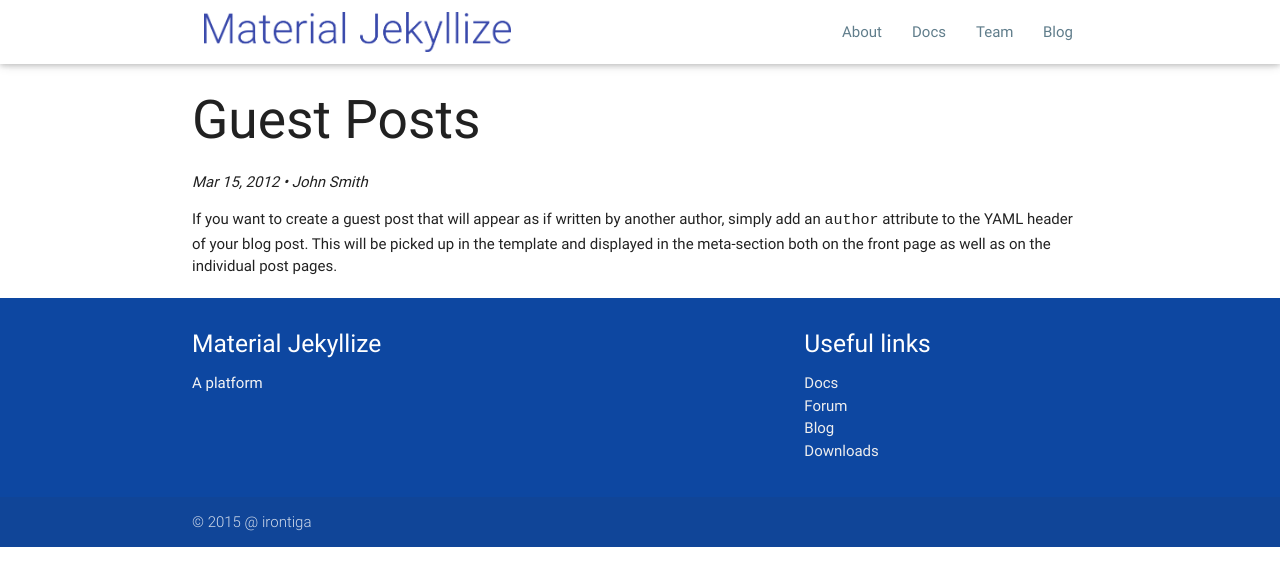
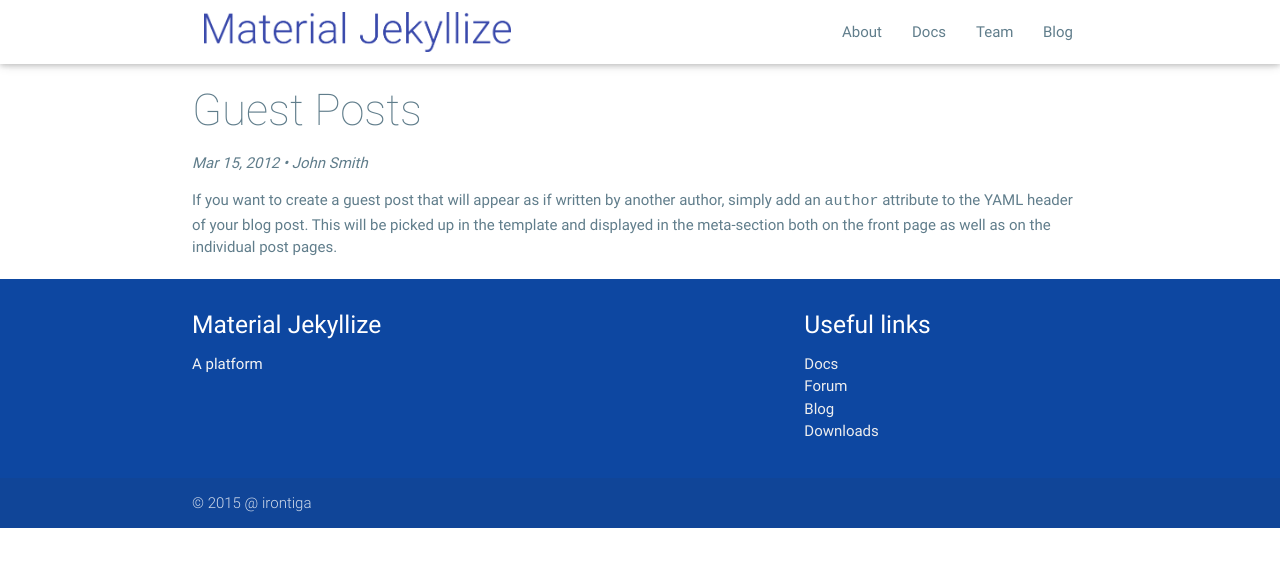
Before and after one commit to irontiga/material-jekyllize, a Jekyll site: the page built from _posts/2012-03-15-guest-blogs.markdown, in a window 1280 px wide. Shown: the top 586 px of the page. Built offline with Jekyll 4.4.1, drawn with Linux system fonts in a browser that asks for light colours; nearby versions of some CDN libraries.

Commit message:
Post page

```diff
--- a/_layouts/post.html
+++ b/_layouts/post.html
@@ -4,11 +4,11 @@
 <div class="container">
 
   <header class="post-header">
-    <h2 class="post-title">{{ page.title }}</h2>
-    <i class="post-meta">{{ page.date | date: "%b %-d, %Y" }}{% if page.author %} • {{ page.author }}{% endif %}{% if page.meta %} • {{ page.meta }}{% endif %}</i>
+    <h3 class="post-title thin blue-grey-text">{{ page.title }}</h3>
+    <i class="post-meta blue-grey-text">{{ page.date | date: "%b %-d, %Y" }}{% if page.author %} • {{ page.author }}{% endif %}{% if page.meta %} • {{ page.meta }}{% endif %}</i>
   </header>
 
-  <article class="post-content">
+  <article class="post-content blue-grey-text">
     {{ content }}
   </article>
 
```
